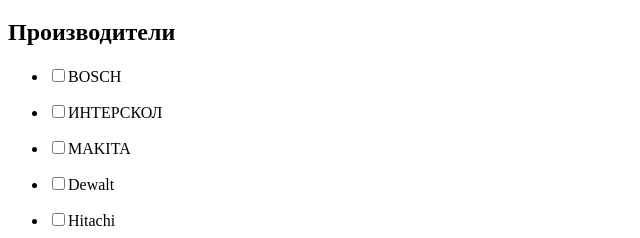
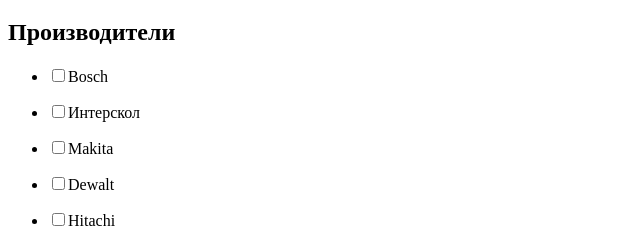
Before and after one commit to wurelcy/1186109-technomart-28, a plain HTML site: page catalog.html in a window 1280 px wide. Shown: the part 541-779 px from the top of the page, 0-640 px from the left. Drawn offline with Linux system fonts and the light colour scheme.

Commit message:
поправила код

```diff
--- a/catalog.html
+++ b/catalog.html
@@ -63,13 +63,13 @@
     <h2>Производители</h2>
     <ul>
       <li>
-        <p><input type="checkbox" name="manufacturers" value="BOSCH">BOSCH</p>
+        <p><input type="checkbox" name="manufacturers" value="Bosch">Bosch</p>
       </li>
       <li>
-        <p><input type="checkbox" name="manufacturers" value="ИНТЕРСКОЛ">ИНТЕРСКОЛ</p>
+        <p><input type="checkbox" name="manufacturers" value="Интерскол">Интерскол</p>
       </li>
       <li>
-        <p><input type="checkbox" name="manufacturers" value="MAKITA">MAKITA</p>
+        <p><input type="checkbox" name="manufacturers" value="Makita">Makita</p>
       </li>
       <li>
         <p><input type="checkbox" name="manufacturers" value="Dewalt">Dewalt</p>
```
Also changed, not shown: index.html (indentation only). Lines whose indentation alone changed are shown as unchanged.
